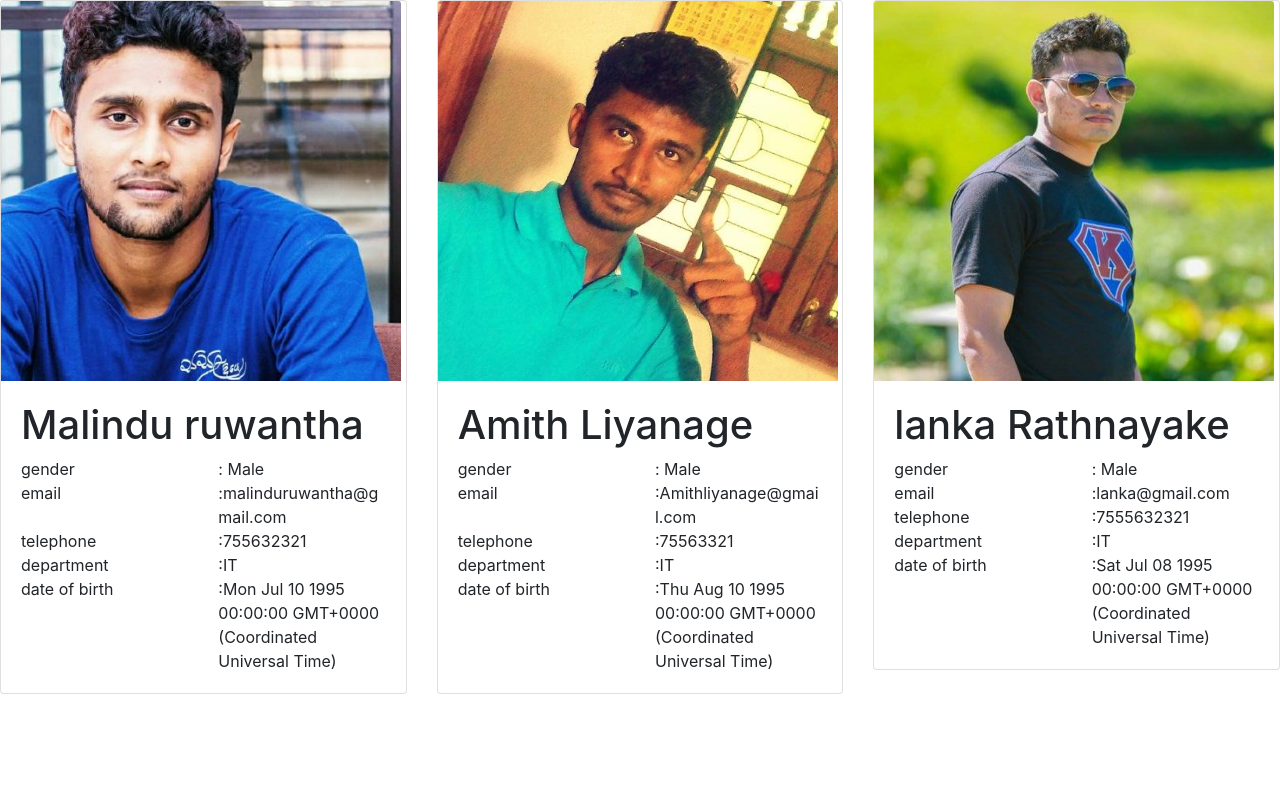
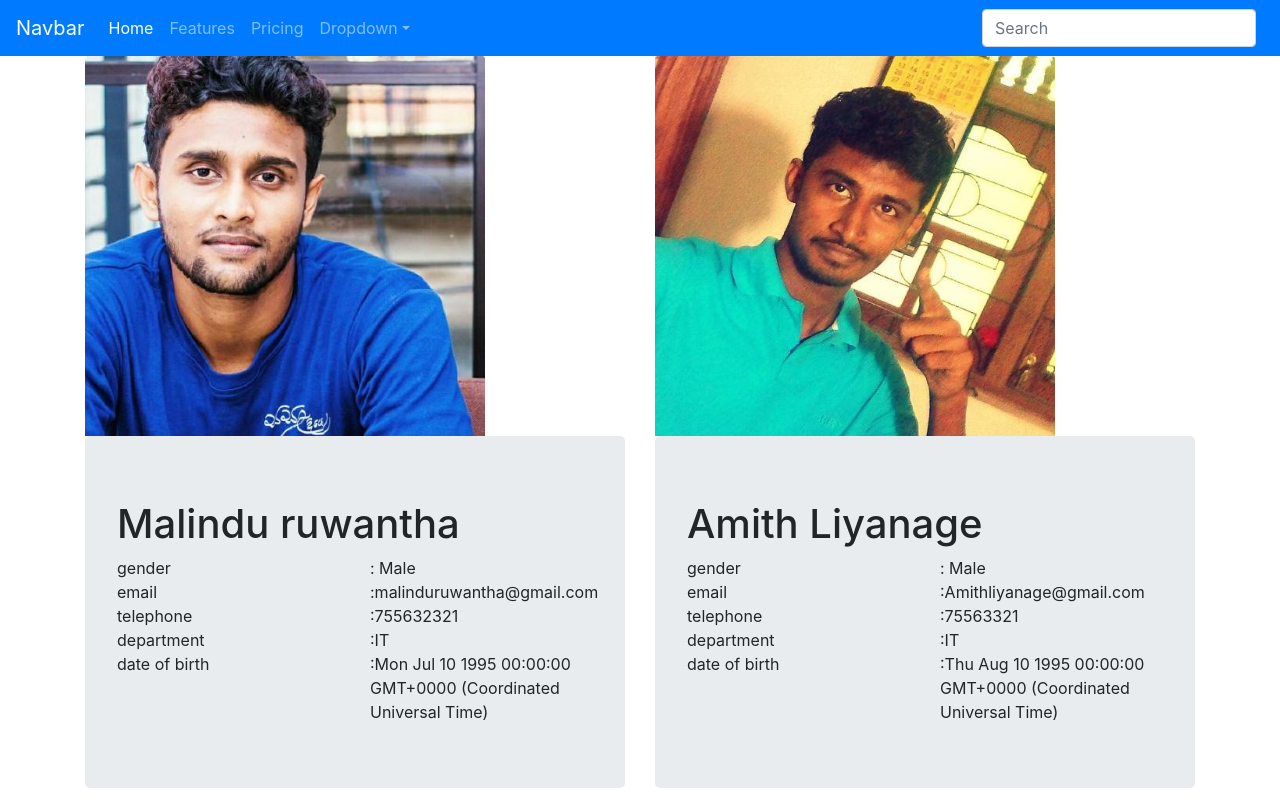
Before and after one commit to malinduruwanthamuthumala/Angular-crud-operation-Employee-information-system-, an Angular app: page /employee in a window 1280 px wide. Before the commit this address led to /. Shown: the top 800 px of the page. Built offline with nearby package versions, Linux system fonts and the light colour scheme.

Commit message:
add routes

```diff
--- a/src/app/app-routing.module.ts
+++ b/src/app/app-routing.module.ts
@@ -2,14 +2,24 @@ import { NgModule } from '@angular/core';
 import { Routes, RouterModule } from '@angular/router';
 
 import { ProductComponent } from './product/product.component';
+import { ListemployeesComponent} from './employee/listemployees.component';
 import { ProductDeleteComponent } from './product-delete/product-delete.component';
 import { ProductEditComponent } from './product-edit/product-edit.component';
 import { ProductCreateComponent } from './product-create/product-create.component';
 const routes: Routes = [
+  // {
+  //   path: 'products',
+  //   component: ProductComponent,
+  //   data: { title: 'List of Products' }
+  // },
   {
-    path: 'products',
-    component: ProductComponent,
-    data: { title: 'List of Products' }
+    path: 'employee',
+    component: ListemployeesComponent,
+    data: { title: 'List of employees' }
+  },
+  {
+    path:'product-create',
+    component:ProductCreateComponent,
   },
   {
     path: 'products-delete/:id',
--- a/src/app/app.component.html
+++ b/src/app/app.component.html
@@ -1,4 +1,10 @@
 <!-- <app-server></app-server> -->
 <div class="container-fluid">
-    <app-listemployees></app-listemployees>
+    <app-navbar></app-navbar>
+    <div class="container">
+
+        <!-- <app-listemployees></app-listemployees> -->
+        <router-outlet></router-outlet>
+    </div>
+
   </div>
--- a/src/app/employee/listemployees.component.html
+++ b/src/app/employee/listemployees.component.html
@@ -1,8 +1,8 @@
 <div class="row">
 
-  <div class="col-md-4 " *ngFor="let employee of employee">
+  <div class="col-md-6   " *ngFor="let employee of employee">
           <!-- Card -->
-      <div class="card">
+      <div class="panel">
 
         <!-- Card image -->
         <div class="view overlay">
@@ -13,7 +13,7 @@
         </div>
 
         <!-- Card content -->
-        <div class="card-body">
+        <div class="jumbotron">
           <h1>{{employee.name}}  </h1>
         <div class="row">
           <div class="col-md-6">
--- a/src/app/employee/listemployees.component.ts
+++ b/src/app/employee/listemployees.component.ts
@@ -1,7 +1,7 @@
 import { Component, OnInit } from '@angular/core';
 import {Employee} from '../models/employee.model';
 @Component({
-  selector: 'app-listemployees',
+
   templateUrl: './listemployees.component.html',
   styleUrls: ['./listemployees.component.css']
 })
--- a/src/app/navbar/navbar.component.html
+++ b/src/app/navbar/navbar.component.html
@@ -1,3 +1,53 @@
-<p>
-  navbar works!
-</p>
+<!--Navbar-->
+<nav class="navbar navbar-expand-lg navbar-dark bg-primary" >
+
+    <!-- Navbar brand -->
+    <a class="navbar-brand" href="#">Navbar</a>
+
+    <!-- Collapse button -->
+    <button class="navbar-toggler" type="button" data-toggle="collapse" data-target="#basicExampleNav"
+      aria-controls="basicExampleNav" aria-expanded="false" aria-label="Toggle navigation">
+      <span class="navbar-toggler-icon"></span>
+    </button>
+
+    <!-- Collapsible content -->
+    <div class="collapse navbar-collapse" id="basicExampleNav">
+
+      <!-- Links -->
+      <ul class="navbar-nav mr-auto">
+        <li class="nav-item active">
+          <a class="nav-link" href="#">Home
+            <span class="sr-only">(current)</span>
+          </a>
+        </li>
+        <li class="nav-item">
+          <a class="nav-link" routerLink="employee">Features</a>
+        </li>
+        <li class="nav-item">
+          <a class="nav-link" routerLink="product-create">Pricing</a>
+        </li>
+
+        <!-- Dropdown -->
+        <li class="nav-item dropdown">
+          <a class="nav-link dropdown-toggle" id="navbarDropdownMenuLink" data-toggle="dropdown" aria-haspopup="true"
+            aria-expanded="false">Dropdown</a>
+          <div class="dropdown-menu dropdown-primary" aria-labelledby="navbarDropdownMenuLink">
+            <a class="dropdown-item" href="#">Action</a>
+            <a class="dropdown-item" href="#">Another action</a>
+            <a class="dropdown-item" href="#">Something else here</a>
+          </div>
+        </li>
+
+      </ul>
+      <!-- Links -->
+
+      <form class="form-inline">
+        <div class="md-form my-0">
+          <input class="form-control mr-sm-2" type="text" placeholder="Search" aria-label="Search">
+        </div>
+      </form>
+    </div>
+    <!-- Collapsible content -->
+
+  </nav>
+  <!--/.Navbar-->
```
